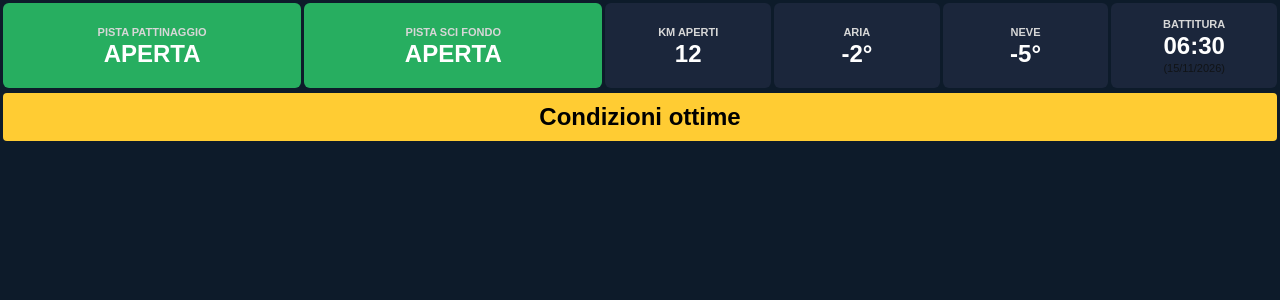
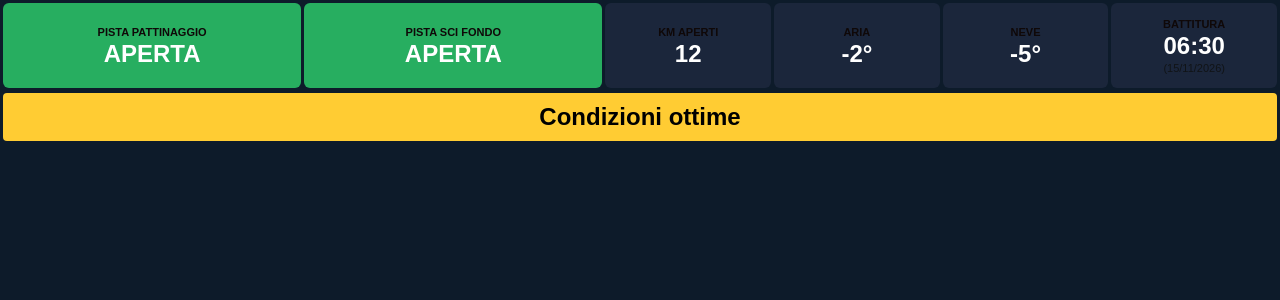
Before and after one commit to emiliomaj60-lang/stato-pista-schilpario, a Flask app: page /condizioni in a window 1280 px wide. Shown: the top 300 px of the page. Run offline with Flask 3, Linux system fonts and the light colour scheme.

Commit message:
Add files via upload

```diff
--- a/templates/condizioni.html
+++ b/templates/condizioni.html
@@ -57,7 +57,7 @@ html, body{
 .titolo{
     font-size:11px;
     font-weight:bold;
-    color:#d7d7d7;
+    color:#0F0808;
 
     margin-bottom:4px;
 
```
